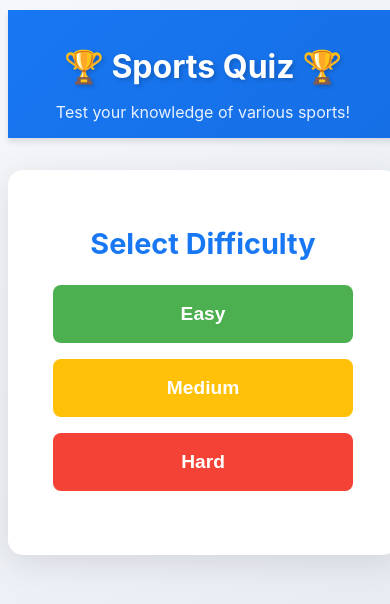
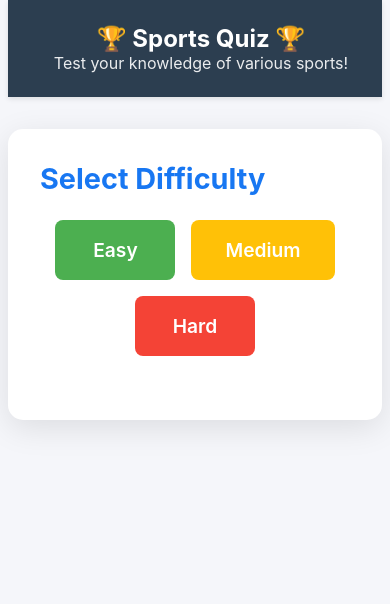
Before and after one commit to zrewt/curser-home, a React (Create React App) app: page / in a window 390 px wide. Shown: the top 604 px of the page. Built offline with nearby package versions, Linux system fonts and the light colour scheme.

Commit message:
Initial commit

```diff
--- a/package.json
+++ b/package.json
@@ -11,8 +11,11 @@
     "@types/node": "^16.18.126",
     "@types/react": "^19.1.3",
     "@types/react-dom": "^19.1.3",
+    "@types/react-router-dom": "^5.3.3",
+    "axios": "^1.9.0",
     "react": "^19.1.0",
     "react-dom": "^19.1.0",
+    "react-router-dom": "^7.6.1",
     "react-scripts": "5.0.1",
     "typescript": "^4.9.5",
     "web-vitals": "^2.1.4"
--- a/src/App.css
+++ b/src/App.css
@@ -1,18 +1,54 @@
+* {
+  margin: 0;
+  padding: 0;
+  box-sizing: border-box;
+}
+
+body {
+  font-family: -apple-system, BlinkMacSystemFont, 'Segoe UI', 'Roboto', 'Oxygen',
+    'Ubuntu', 'Cantarell', 'Fira Sans', 'Droid Sans', 'Helvetica Neue',
+    sans-serif;
+  -webkit-font-smoothing: antialiased;
+  -moz-osx-font-smoothing: grayscale;
+  background-color: #f5f6fa;
+}
+
 .App {
+  min-height: 100vh;
+  display: flex;
+  flex-direction: column;
+}
+
+.App-header {
+  background-color: #2c3e50;
+  padding: 1.5rem;
+  color: white;
   text-align: center;
-  min-height: 100vh;
-  background: linear-gradient(135deg, #f5f7fa 0%, #e4e8f0 100%);
-  color: #2c3e50;
-  padding: 0;
-  font-family: 'Inter', -apple-system, BlinkMacSystemFont, 'Segoe UI', Roboto, Oxygen, Ubuntu, Cantarell, sans-serif;
-  overflow-y: scroll;
-  width: 100%;
-  -webkit-tap-highlight-color: transparent;
-  position: fixed;
-  top: 0;
-  left: 0;
-  right: 0;
-  bottom: 0;
+  box-shadow: 0 2px 5px rgba(0, 0, 0, 0.1);
+}
+
+.App-header h1 {
+  font-size: 2rem;
+  margin: 0;
+}
+
+main {
+  flex: 1;
+  padding: 2rem 0;
+}
+
+button {
+  font-family: inherit;
+}
+
+@media (max-width: 768px) {
+  .App-header h1 {
+    font-size: 1.5rem;
+  }
+
+  main {
+    padding: 1rem;
+  }
 }
 
 /* Customize scrollbar */
@@ -38,27 +74,6 @@
 /* Ensure content doesn't get hidden behind scrollbar */
 .App > * {
   padding-right: 12px;
-}
-
-.App-header {
-  background: linear-gradient(135deg, #1877f2 0%, #166fe5 100%);
-  padding: 1rem 1rem;
-  color: white;
-  box-shadow: 0 4px 6px rgba(0, 0, 0, 0.1);
-  margin-bottom: 1.5rem;
-  width: 100%;
-  box-sizing: border-box;
-  margin-left: 0;
-  margin-right: 0;
-  padding-left: 0;
-  padding-right: 0;
-}
-
-.App-header h1 {
-  font-size: 2rem;
-  margin-bottom: 0.25rem;
-  color: white;
-  text-shadow: 2px 2px 4px rgba(0, 0, 0, 0.2);
 }
 
 .subtitle {
@@ -292,30 +307,6 @@
   box-shadow: 0 6px 16px rgba(24, 119, 242, 0.3);
 }
 
-@media (max-width: 768px) {
-  .App {
-    padding: 10px;
-  }
-
-  .App-header h1 {
-    font-size: 2rem;
-  }
-
-  .difficulty-buttons {
-    flex-direction: column;
-    align-items: center;
-  }
-
-  .difficulty-button {
-    width: 100%;
-    max-width: 300px;
-  }
-
-  .question-section {
-    padding: 1rem;
-  }
-}
-
 /* Add safe area insets for modern mobile browsers */
 @supports (padding: max(0px)) {
   .App {
--- a/src/App.tsx
+++ b/src/App.tsx
@@ -25,7 +25,6 @@ function App() {
         setSelectedDifficulty(null);
         return;
       }
-
       setQuestions(data);
       setSelectedDifficulty(difficulty);
       setCurrentQuestion(0);
```
Also changed, not shown: 1 other file (tests, documents, lock files or other folders).
